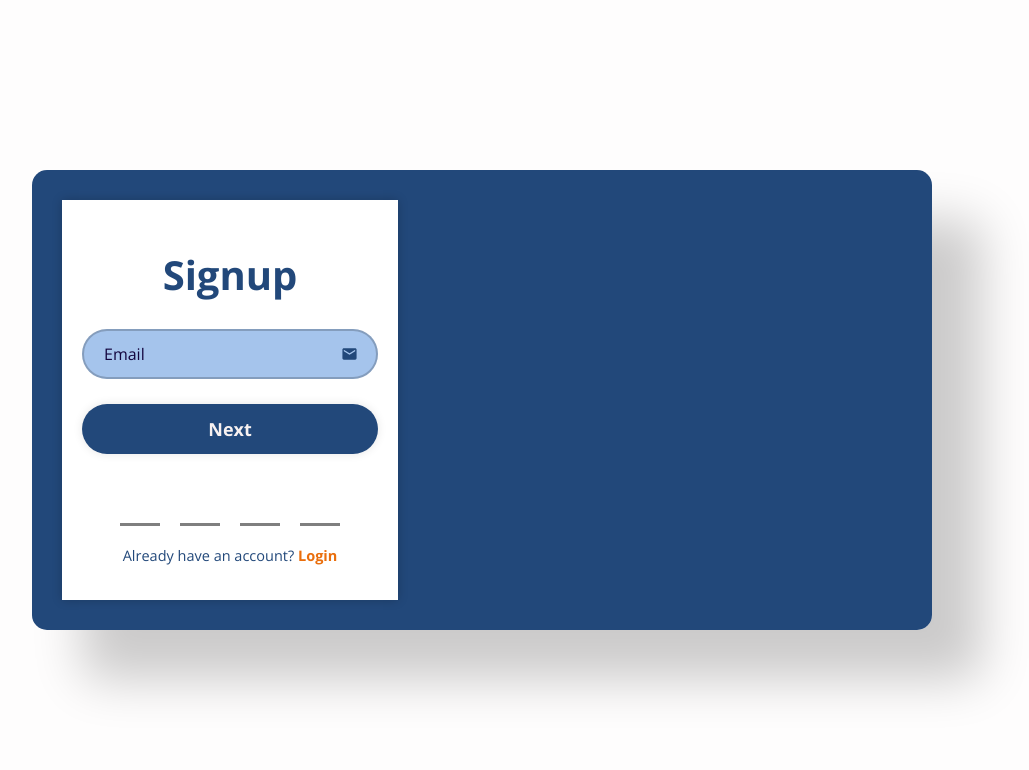
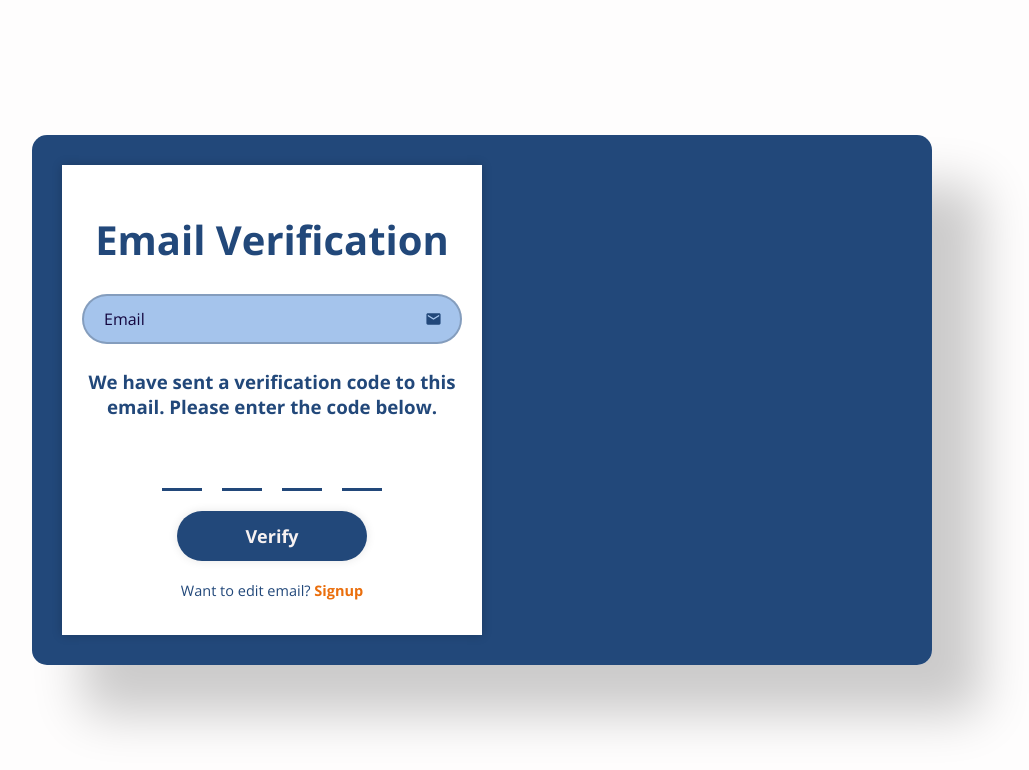
Before and after one commit to dice-iust/frontend, a React (Create React App) app: page /signup/email_verification in a window 1280 px wide. Shown: the top 770 px of the page, without its empty margins (158-1187 px from the left). Built offline with nearby package versions, Linux system fonts and the light colour scheme; no server answers; sample sign-in values are in the browser's storage; a web font is replaced by a local one.

Commit message:
Fix : redesign page

```diff
--- a/src/Components/SignupForm/EmailVerification.jsx
+++ b/src/Components/SignupForm/EmailVerification.jsx
@@ -88,11 +88,11 @@ useEffect(()=>{!token ? navigate("/login") : getFormData(); },[])
   const handleVerifyCode = async () => {
     try {
       // Replace with your actual API endpoint for verifying the code
-      const response = await axios.post('/verify-code', { email, code: verificationCode });
+      const response = await axios.post(email_URL, { code: verificationCode });
       if (response.data.success) {
         setIsSuccess(true);
         setTimeout(() => {
-          navigate('/main'); // Navigate to the main page after 5 seconds
+          navigate('/Main');
         }, 5000);
       } else {
         setErrMsg('Wrong code');
@@ -142,14 +142,14 @@ useEffect(()=>{!token ? navigate("/login") : getFormData(); },[])
 
 
   return (
-    <div className='signup'>
+    <div className='email'>
       <div className='wrapper-email'>
       <div className="form-container">
         {errMsg && <p ref={errRef} style={{ color: 'red' }} aria-live="assertive">{errMsg}</p>}
         <form
         // onSubmit={handleSubmit}
         >
-          <h1>Signup</h1>
+          <h1>Email Verification</h1>
           <div className="input-box">
             <input
                   type='text'
@@ -159,8 +159,10 @@ useEffect(()=>{!token ? navigate("/login") : getFormData(); },[])
             />
             <MdEmail className='icon' />
           </div>
-          <button type="submit">Next</button>
-          <div className="container">
+          <h3 style={{ textAlign: 'center' }}>
+            We have sent a verification code to this email. Please enter the code below.
+          </h3>
+          <div className="container-email">
             <div id="inputs" className="inputs">
                 {[...Array(4)].map((_, index) => (
                     <input
@@ -176,8 +178,11 @@ useEffect(()=>{!token ? navigate("/login") : getFormData(); },[])
                 ))}
             </div>
         </div>
+        <div style={{ display: 'flex', justifyContent: 'center' }}>
+          <button type="submit" className='button' onClick={handleVerifyCode}>Verify</button>
+      </div>
           <div className="register-link">
-            <p>Already have an account? <Link to="/login">Login</Link></p>
+            <p>Want to edit email? <Link to="/signup">Signup</Link></p>
           </div>
         </form>
         </div>
--- a/src/Components/SignupForm/EmailVerification.scss
+++ b/src/Components/SignupForm/EmailVerification.scss
@@ -1,40 +1,44 @@
-.signup {
+.email {
     background-color: #fefdfd;
     width: 100%;
     min-height: 100vh;
     display: flex;
     justify-content: center;
     align-items: center;
-  }
+}
+
 .wrapper-email {
     background: linear-gradient(180deg, #22487a, #22487a);
     display: flex;
     width: 100%;
     max-width: 900px;
     height: auto; /* Allow height to adjust based on content */
-    // max-height: 550px; /* Limit max height if needed */
     border-radius: 15px;
     box-shadow: 50px 50px 50px rgba(0, 0, 0, 0.2);
     overflow: hidden;
     align-items: stretch;
-    padding: 30px 30px 30px;
+    padding: 30px;
 }
-.container {
+
+.container-email {
     display: flex;
     justify-content: center;
     align-items: center;
     margin-top: 20px;
+    margin-bottom: 20px;
 }
+
 
 .input {
     width: 40px;
     border: none;
-    border-bottom: 3px solid rgba(0, 0, 0, 0.5);
+    border-bottom: 3px solid #22487a;
+    color: #22487a;
     margin: 0 10px;
     text-align: center;
     font-size: 36px;
     cursor: not-allowed;
-    pointer-events: none; /* Initially not focusable */
+    pointer-events: none;
 }
 
 .input:focus {
@@ -46,10 +50,11 @@
     cursor: pointer;
     pointer-events: all; /* Allow interaction on the first input */
 }
+
 .form-container {
     background: #fff;
-    padding: 20px 20px;
-    width: 80%;
+    padding: 20px;
+    width: 50%; /* Set to 50% for the form container */
     display: flex;
     flex-direction: column;
     color: #22487a;
@@ -57,7 +62,7 @@
 }
 
 .image-container {
-    width: 20%;
+    width: 50%; /* Set to 50% for the image container */
     background-size: cover;
     background-position: center;
     display: flex;
@@ -66,8 +71,8 @@
 }
 
 .image-container img {
-    width: 100%;  /* Set the desired width */
-    height: 100%;  /* Maintain aspect ratio */
+    width: 100%;
+    height: 100%;
     object-fit: cover;
 }
 
@@ -78,7 +83,7 @@
 
 .wrapper-email .input-box {
     position: relative;
-    width:100%;
+    width: 100%;
     height: 50px;
     color: #22487a;
     margin: 25px 0;
@@ -86,11 +91,9 @@
     border-radius: 37px;
 }
 
-
-
-.input-box input{
-    width:100%;
-    height:100%;
+.input-box input {
+    width: 100%;
+    height: 100%;
     background: transparent;
     border: 2px solid rgba(3, 2, 2, 0.2);
     outline: none;
@@ -100,11 +103,11 @@
     padding: 20px 45px 20px 20px;
 }
 
-.input-box input::placeholder{
-    color :#13053e;
+.input-box input::placeholder {
+    color: #13053e;
 }
 
-.input-box .icon{
+.input-box .icon {
     position: absolute;
     right: 20px;
     top: 50%;
@@ -112,42 +115,42 @@
     font-size: 17px;
 }
 
-.wrapper-email button{
-    width: 100%;
+.wrapper-email button {
+    width: 50%;
     height: 45px;
     background-color: #22487a;
     border: none;
     outline: none;
     border-radius: 40px;
-    box-shadow: 0 0 10px rgba(0, 0, 0, .1);
+    box-shadow: 0 0 10px rgba(0, 0, 0, 0.1);
     cursor: pointer;
     font-size: 16px;
     color: #f7f1f1;
     font-weight: 700;
     transition: background-color 0.2s, transform 0.2s;
 }
+
 .wrapper-email button:hover {
     background-color: rgb(234, 110, 12);
     color: #fff;
     transform: translateY(-2px);
 }
 
-.wrapper-email .register-link{
+.wrapper-email .register-link {
     font-size: 14.5px;
     text-align: center;
     margin: 20px 0 15px;
 }
 
-.register-link p a{
+.register-link p a {
     color: #1e0371;
     text-decoration: none;
     font-weight: 600;
     color: rgb(234, 110, 12);
 }
 
-.register-link p a:hover{
+.register-link p a:hover {
     text-decoration: underline;
-
 }
 
 @media (max-width: 700px) {
@@ -156,7 +159,7 @@
     }
 
     .form-container {
-        width: 100%;
+        width: 100%; /* Change to 100% for smaller screens */
         padding: 0;
     }
 
@@ -192,12 +195,12 @@
     }
 
     .form-container {
-        width: 40%; /* Adjust to ensure space for image */
+        width: 50%; /* Ensure this occupies 50% in larger screens */
         padding: 20px; // Optional padding
     }
 
     .image-container {
-        width: 60%;
+        width: 50%; /* Ensure this occupies 50% in larger screens */
         display: flex;
     }
 
```
